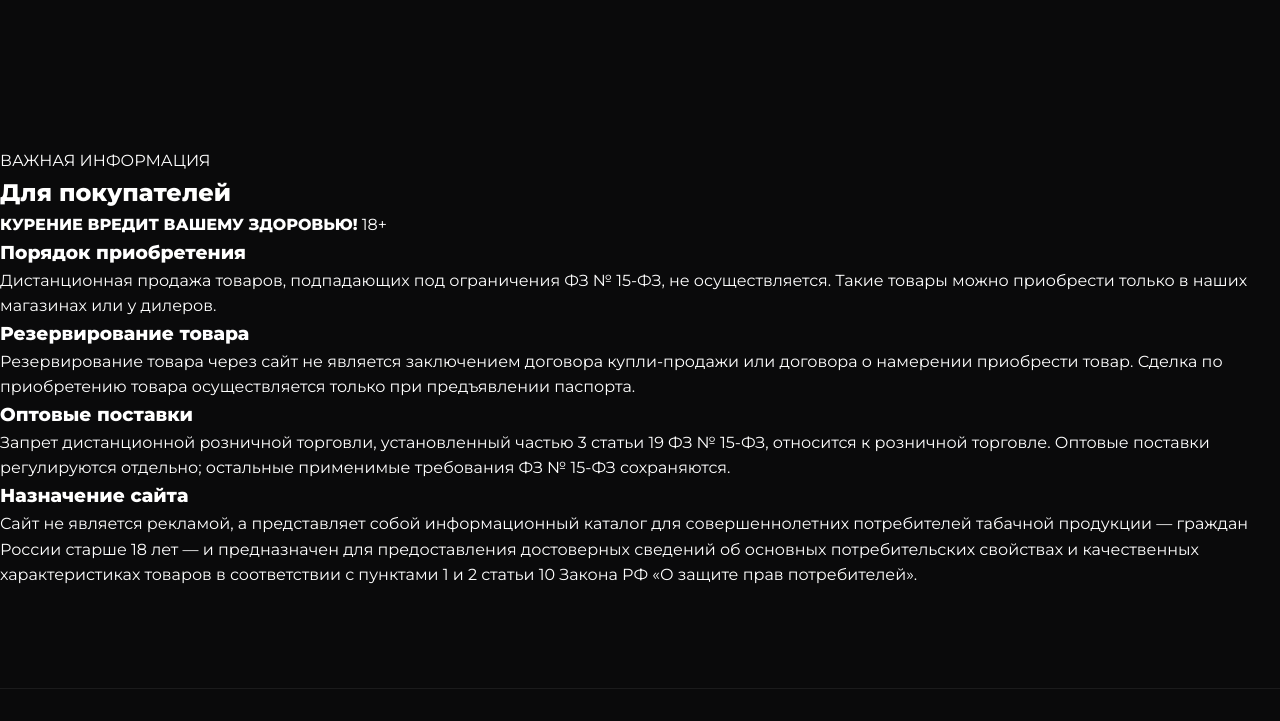
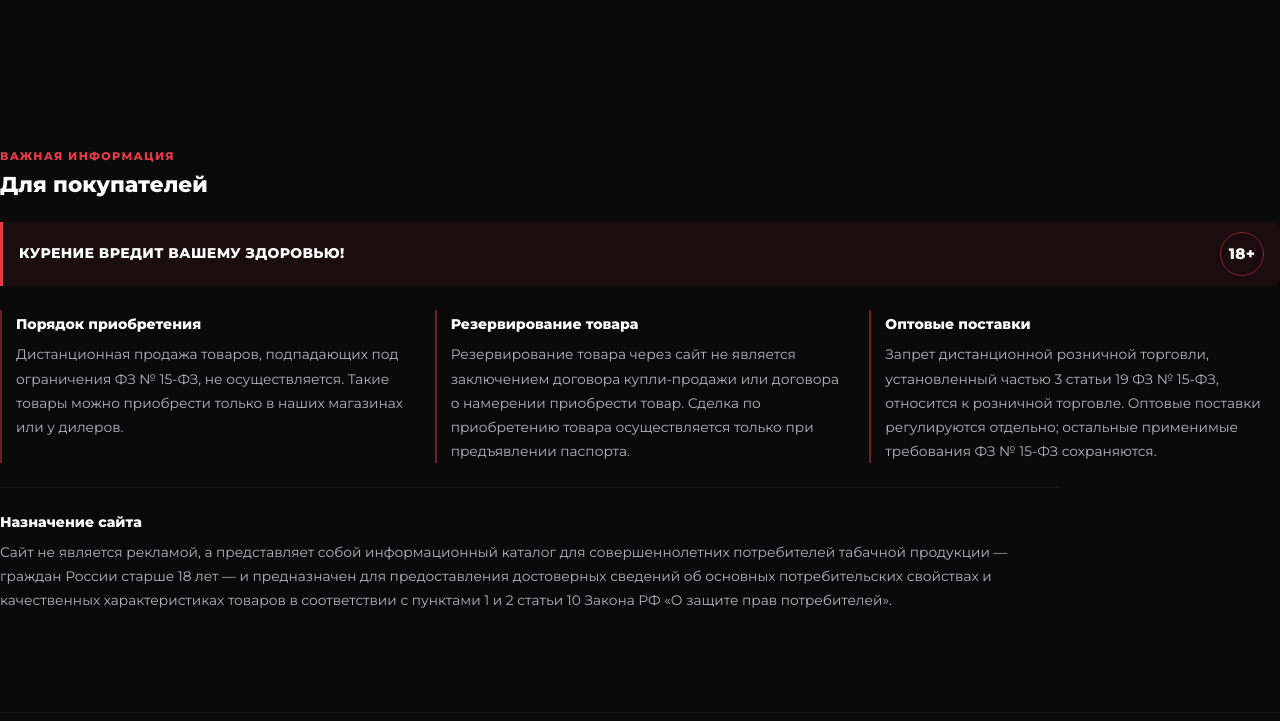
Before and after one commit to MegaRostBLR1/hookahRus, a plain HTML site: page index.html in a window 1280 px wide. Shown: the part 4879-5600 px from the top of the page. Drawn offline with Linux system fonts and the light colour scheme.

Commit message:
Style standalone buyer information section

```diff
--- a/styles/style.css
+++ b/styles/style.css
@@ -787,14 +787,18 @@ section {
   transition: color var(--transition-base);
 }
 
-.footer-info {
+.buyer-info {
+  background-color: var(--bg-dark);
+}
+
+.buyer-info__panel {
   padding: clamp(20px, 3vw, 32px);
   border: 1px solid rgba(255, 255, 255, 0.07);
   border-radius: var(--border-radius);
   background: rgba(255, 255, 255, 0.025);
 }
 
-.footer-info__header {
+.buyer-info__header {
   display: flex;
   align-items: center;
   justify-content: space-between;
@@ -802,7 +806,7 @@ section {
   margin-bottom: var(--space-md);
 }
 
-.footer-info__eyebrow {
+.buyer-info__eyebrow {
   display: block;
   margin-bottom: 5px;
   color: var(--accent);
@@ -811,13 +815,13 @@ section {
   letter-spacing: 0.12em;
 }
 
-.footer-info__header h2 {
+.buyer-info__header h2 {
   color: var(--white);
   font-size: 1.35rem;
   line-height: 1.25;
 }
 
-.footer-info__age {
+.buyer-info__age {
   display: inline-flex;
   align-items: center;
   justify-content: center;
@@ -831,7 +835,7 @@ section {
   font-weight: 800;
 }
 
-.footer-warning {
+.buyer-info__warning {
   display: flex;
   align-items: center;
   justify-content: space-between;
@@ -849,24 +853,24 @@ section {
   line-height: 1.5;
 }
 
-.footer-warning strong {
+.buyer-info__warning strong {
   min-width: 0;
 }
 
-.footer-info__grid {
+.buyer-info__grid {
   display: grid;
   grid-template-columns: repeat(3, minmax(0, 1fr));
   gap: var(--space-md);
 }
 
-.footer-info-card {
+.buyer-info__card {
   min-width: 0;
   padding: 4px 0 0 14px;
   border-left: 2px solid rgba(var(--accent-rgb), 0.45);
 }
 
-.footer-info-card h3,
-.footer-info-note h3 {
+.buyer-info__card h3,
+.buyer-info__note h3 {
   margin-bottom: 8px;
   color: var(--white);
   font-size: 0.88rem;
@@ -874,8 +878,8 @@ section {
   line-height: 1.45;
 }
 
-.footer-info-card p,
-.footer-info-note p {
+.buyer-info__card p,
+.buyer-info__note p {
   margin: 0;
   color: #b5b5bb;
   font-size: 0.86rem;
@@ -883,7 +887,7 @@ section {
   overflow-wrap: anywhere;
 }
 
-.footer-info-note {
+.buyer-info__note {
   max-width: 100ch;
   margin-top: var(--space-md);
   padding-top: var(--space-md);
```
